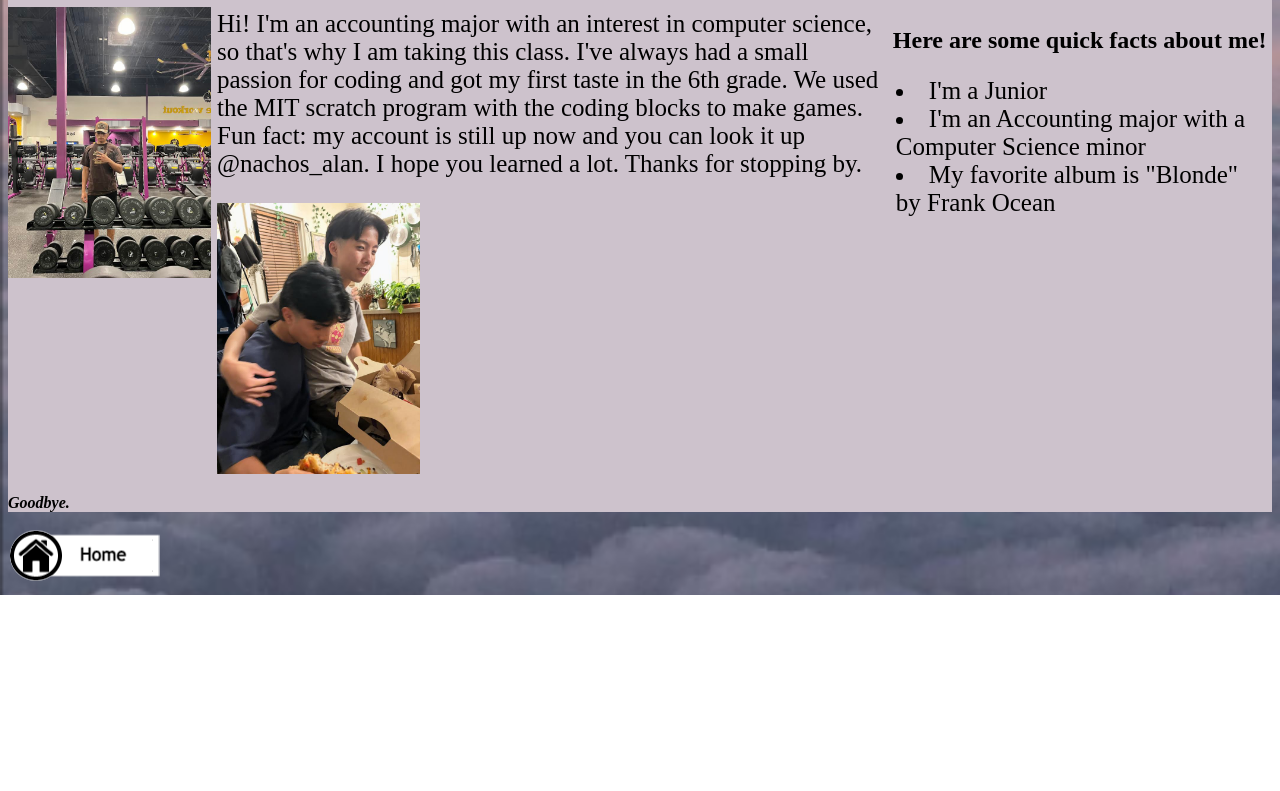
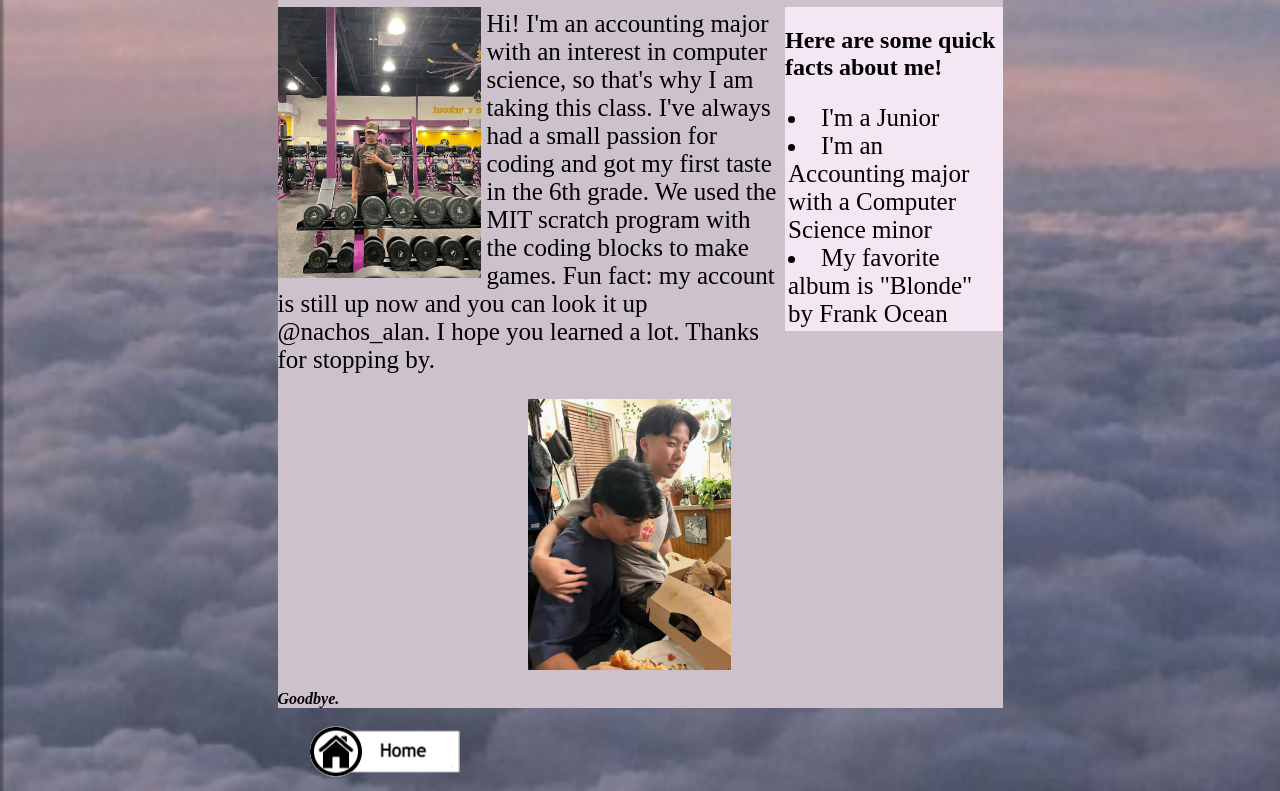
Before and after one commit to codingwalan/codingwalan.github.io, a plain HTML site: page aboutme.html in a window 1280 px wide. Shown: the part 297-1088 px from the top of the page. Before the commit the page ends 892 px from the top, so only its background shows below. Drawn offline with Linux system fonts and the light colour scheme.

Commit message:
Add files via upload

```diff
--- a/aboutme.html
+++ b/aboutme.html
@@ -12,10 +12,10 @@
          #facts {font-size: 25px;}
          #aboutp {font-size: 25px;}
          #fact-sb{float:right;width:30%;margin-left:5px;
-            background: rgb(205, 194, 204)}
-        #alanfriends{margin: auto;}
-        #wholepage{background-color:rgb(205, 194, 204)}
-
+            background: rgb(244, 231, 243)}
+        #alanfriends{margin-left: 250px;}
+        #wholepage{background-color:rgb(205, 194, 204); width: 725px; margin: 0 auto;}
+#home2 {margin-left: 300px;}
     </style>
     <body>
 
@@ -41,5 +41,5 @@
     <p> <em><strong>Goodbye.</strong></em></p>
 </div>
 </body>
-<a href="index.html"><img src="home2.png"></img></a>
+<a href="index.html"><img src="home2.png" id="home2"></img></a>
 </html>
```
